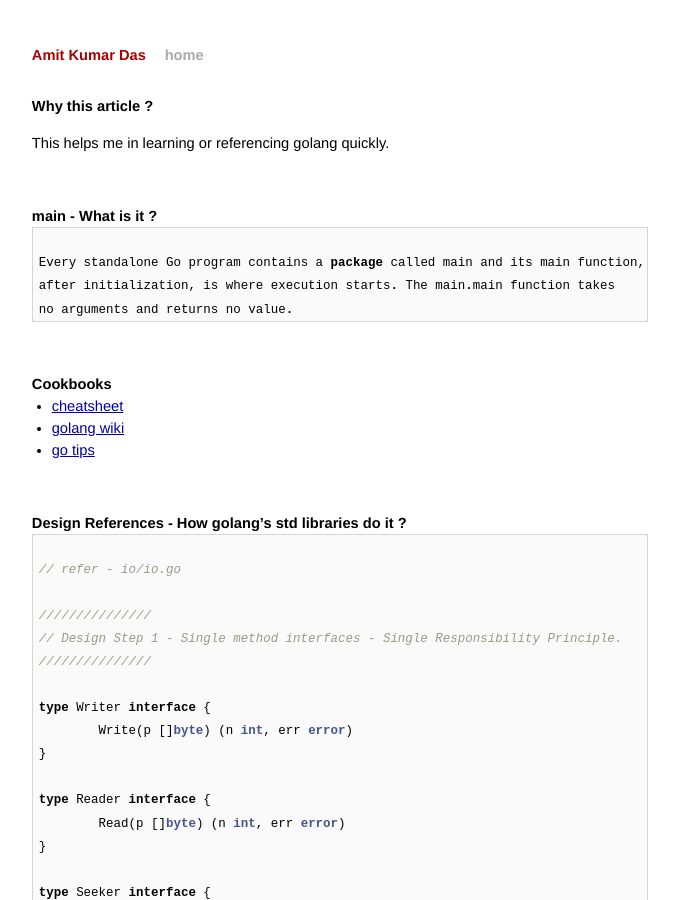
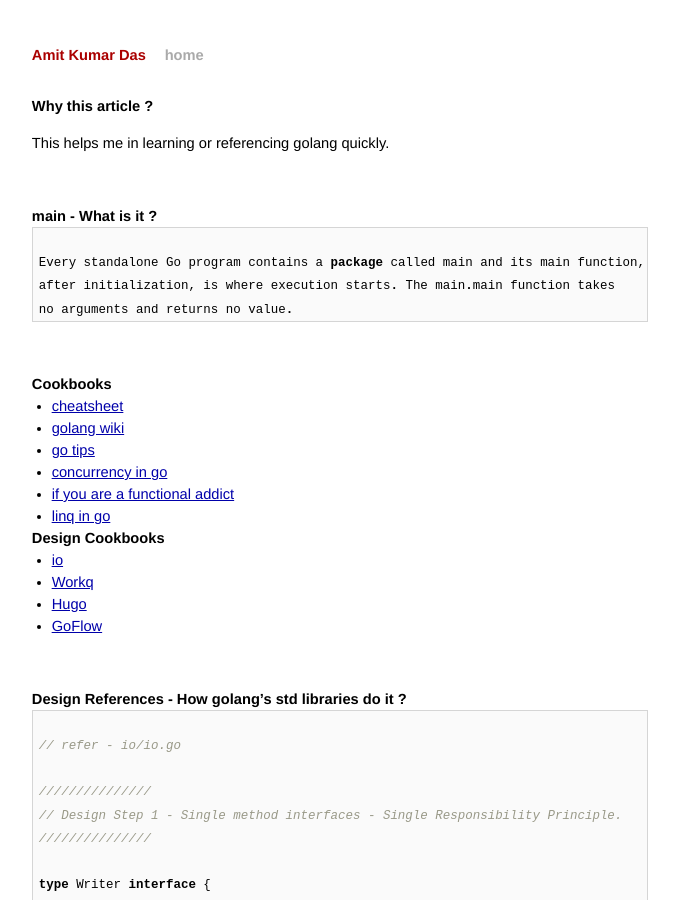
Before and after one commit to AmitKumarDas/amitkumardas.github.io, a Jekyll site: the page built from _posts/2016-07-14-my-golang-refresher.md, in a window 1280 px wide and 900 px high. Shown: the whole window, without its empty margins (300-979 px from the left). Built offline with Jekyll 4.4.1, drawn with Linux system fonts in a browser that asks for light colours.

Commit message:
Update 2016-07-14-my-golang-refresher.md

```diff
--- a/_posts/2016-07-14-my-golang-refresher.md
+++ b/_posts/2016-07-14-my-golang-refresher.md
@@ -25,6 +25,16 @@ no arguments and returns no value.
 - [cheatsheet](https://github.com/a8m/go-lang-cheat-sheet)
 - [golang wiki](https://github.com/golang/go/wiki)
 - [go tips](https://github.com/beyondns/gotips)
+- [concurrency in go](https://gist.github.com/kachayev/21e7fe149bc5ae0bd878)
+- [if you are a functional addict](https://github.com/BurntSushi/ty/)
+- [linq in go](http://ahmetalpbalkan.github.io/go-linq/)
+
+### Design Cookbooks
+
+- [io](https://golang.org/pkg/io/)
+- [Workq](https://github.com/iamduo/workq)
+- [Hugo](https://github.com/spf13/hugo)
+- [GoFlow](https://github.com/trustmaster/goflow)
 
 <br />
 
```
